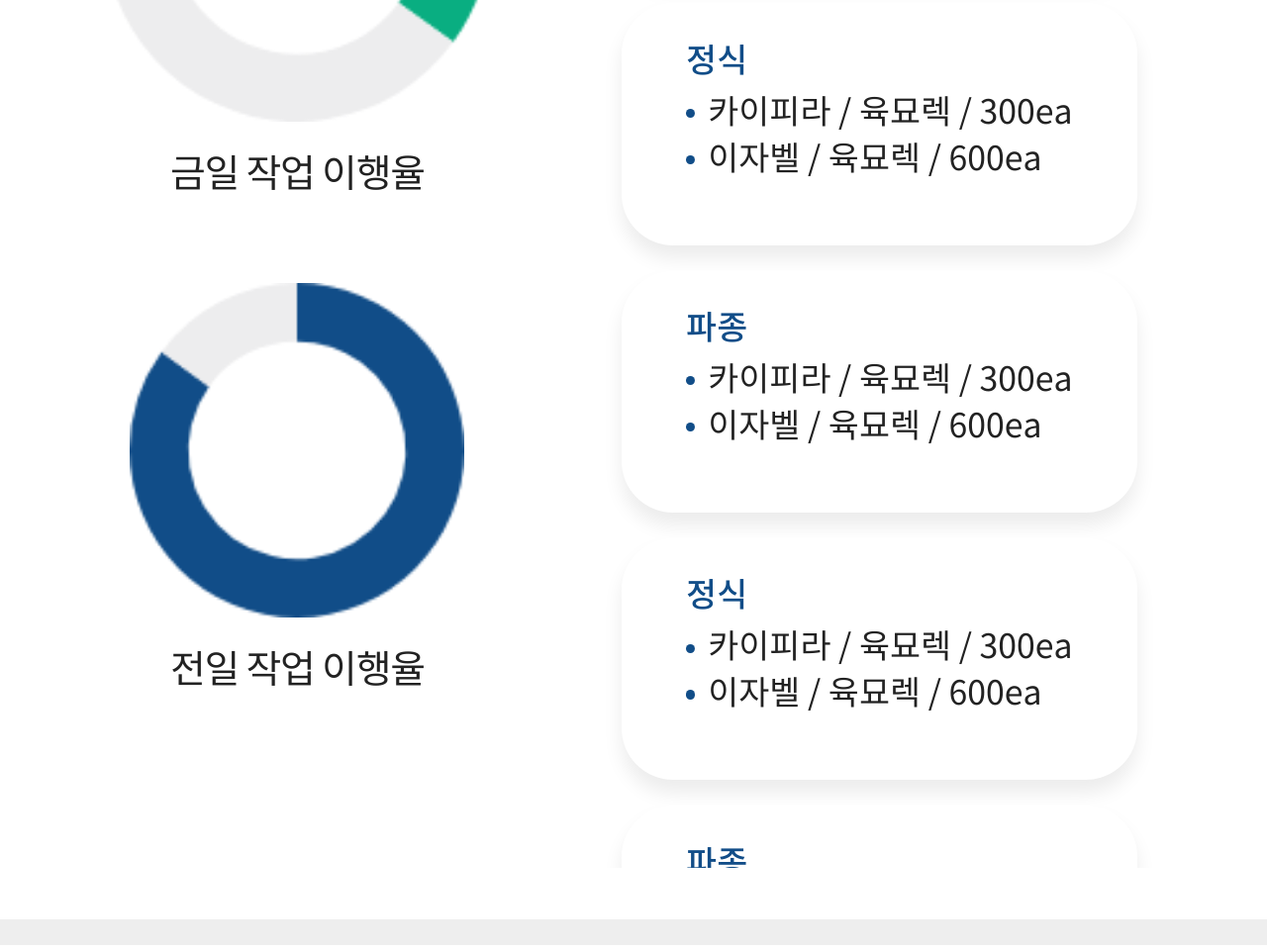
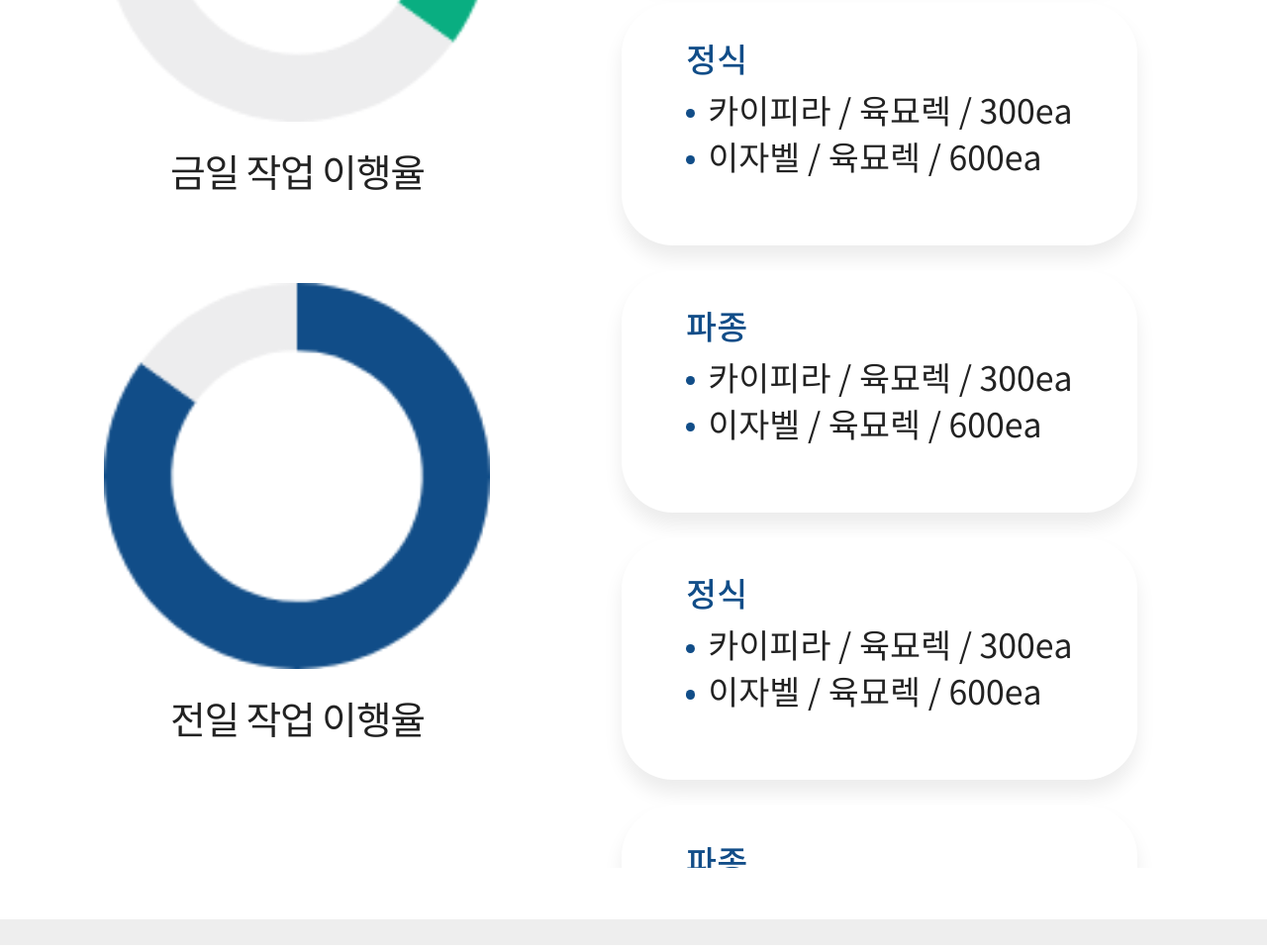
Before and after one commit to kyoungminlee32/jinong, a plain HTML site: page html/JN_KI_01/JN_KI_010102.html in a window 1280 px wide. Shown: the part 436-1396 px from the top of the page at 99% size. Drawn offline with nearby package versions, Linux system fonts and the light colour scheme; files whose address does not match are found by name.

Commit message:
차트수정

```diff
--- a/css/style.css
+++ b/css/style.css
@@ -556,10 +556,6 @@ footer .banner {
   letter-spacing: -.05rem;
 }
 
-.chart-wrap > div + div {
-  width: 11rem;
-}
-
 .chart-wrap p {
   color: #222;
   font-size: 1.5rem;
@@ -1047,10 +1043,6 @@ footer .banner {
       width: 15rem;
   }
 
-  .chart-wrap > div + div {
-      width: 13rem;
-  }
-
   .item-scroll {
       max-height: 46rem;
   }
```
